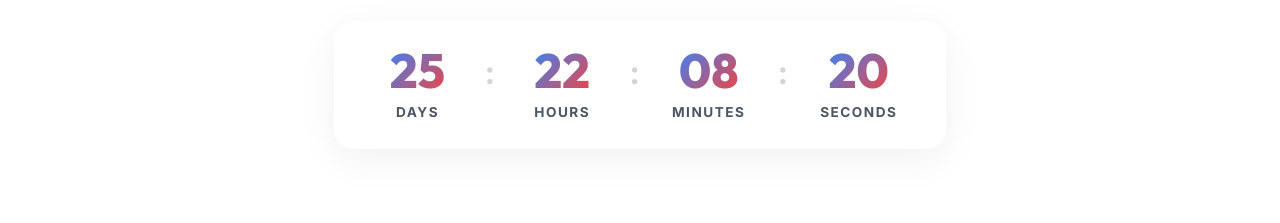
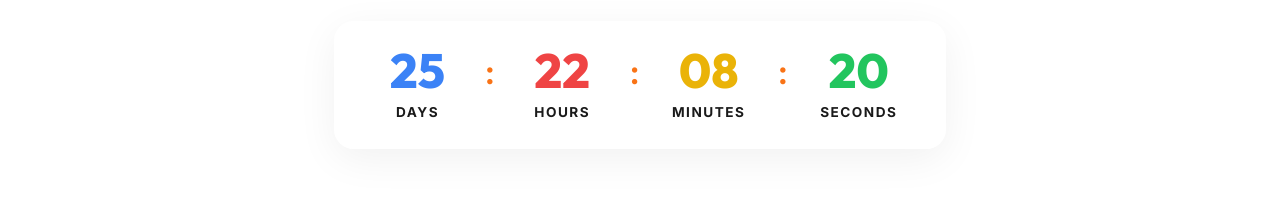
Before and after one commit to headxfuture-cloud/headxfuturewebsite, a website built with Vite: page index.html in a window 1280 px wide. Shown: the part 577-800 px from the top of the page. Built offline with nearby package versions, Linux system fonts and the light colour scheme.

Commit message:
UI: Map countdown typography colors to the strict 2.0 brand pattern sequence

```diff
--- a/style.css
+++ b/style.css
@@ -226,17 +226,19 @@ ul {
   font-family: var(--font-heading);
   font-size: 3rem;
   font-weight: 800;
-  background: linear-gradient(135deg, #3b82f6, #ef4444);
-  -webkit-background-clip: text;
-  background-clip: text;
-  color: transparent;
   line-height: 1;
 }
 
+/* 2.0 Brand Pattern Color Chunking */
+#days { color: #3b82f6; } /* Blue */
+#hours { color: #ef4444; } /* Red */
+#minutes { color: #eab308; } /* Yellow */
+#seconds { color: #22c55e; } /* Green */
+
 .countdown-item p {
   font-size: 0.85rem;
-  font-weight: 600;
-  color: #4b5563;
+  font-weight: 700;
+  color: #1a1a1a;
   text-transform: uppercase;
   letter-spacing: 1.5px;
   margin-top: 0.5rem;
@@ -245,7 +247,7 @@ ul {
 .countdown-divider {
   font-size: 2rem;
   font-weight: 800;
-  color: #d1d5db;
+  color: #f97316; /* Orange */
   margin-top: -1.5rem;
 }
 
```
